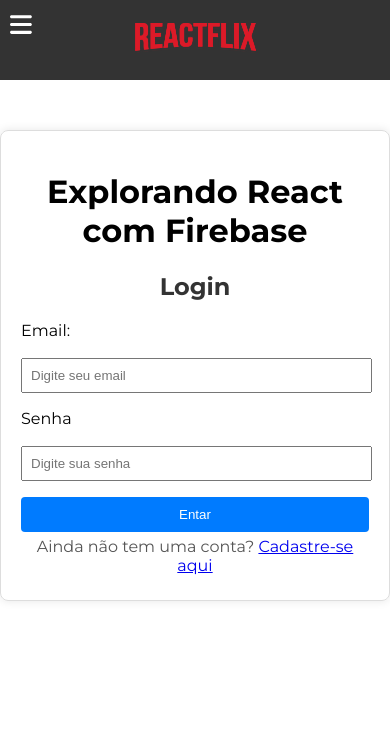
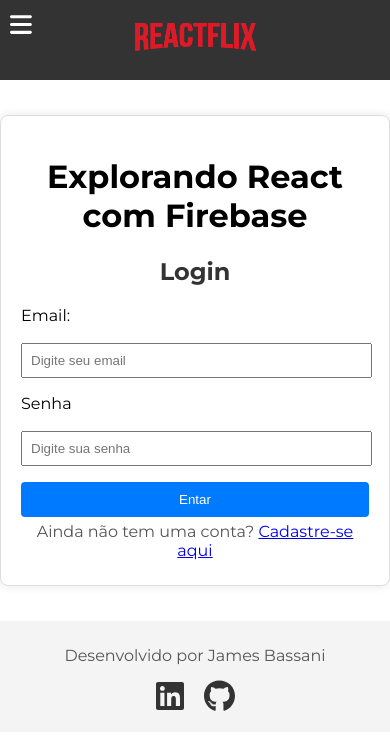
Before and after one commit to Jheimys/ReactAndFirebase, a React (Create React App) app: page /favoritos in a window 390 px wide. Shown: the top 750 px of the page. Built offline with nearby package versions, Linux system fonts and the light colour scheme; no server answers.

Commit message:
:construction: Creating responsive designer for the bookmarks page

```diff
--- a/package.json
+++ b/package.json
@@ -4,6 +4,7 @@
   "private": true,
   "dependencies": {
     "@fortawesome/fontawesome-svg-core": "^6.5.1",
+    "@fortawesome/free-brands-svg-icons": "^6.5.1",
     "@fortawesome/free-solid-svg-icons": "^6.5.1",
     "@fortawesome/react-fontawesome": "^0.2.0",
     "@testing-library/jest-dom": "^5.17.0",
--- a/src/App.js
+++ b/src/App.js
@@ -15,6 +15,7 @@
 
 //Hoolk
 import useAuth from "./hoolk/useAuth";
+import Footer from "./component/Footer";
 
 function App() {
   const { user, loadingUser } = useAuth();
@@ -51,6 +52,7 @@
           element={user ? <Favoritos /> : <Login to="/login" />}
         />
       </Routes>
+      <Footer />
     </BrowserRouter>
   );
 }
--- /dev/null
+++ b/src/component/Footer/Footer.css
@@ -0,0 +1,25 @@
+.footer {
+    background-color: #e0e0e05e;
+    padding: 20px;
+    text-align: center;
+}
+
+.footer-content {
+    display: flex;
+    flex-direction: column;
+    align-items: center;
+}
+
+.social-logos {
+        margin-top: 10px;
+}
+
+.social-logos a {
+    margin: 0 10px; /* Espaçamento entre os ícones/link */
+    text-decoration: none;
+    color: #333; /* Cor do link */
+}
+
+.social-logos a:hover {
+    color: #007bff; /* Cor do link ao passar o mouse (pode ajustar conforme necessário) */
+}
--- /dev/null
+++ b/src/component/Footer/index.js
@@ -0,0 +1,31 @@
+// Footer.js
+import { FontAwesomeIcon } from "@fortawesome/react-fontawesome";
+import { faLinkedin, faGithub } from "@fortawesome/free-brands-svg-icons";
+
+import './Footer.css';
+
+// Adicione os ícones diretamente no componente
+import { library } from '@fortawesome/fontawesome-svg-core';
+library.add(faLinkedin, faGithub);
+
+const Footer = () => {
+  return (
+    <footer className="footer">
+      <div className="footer-content">
+        <p>Desenvolvido por James Bassani</p>
+        <div className="social-logos">
+          {/* LinkedIn Logo */}
+          <a href="https://www.linkedin.com/in/seu-linkedin" target="_blank" rel="noopener noreferrer">
+            <FontAwesomeIcon icon={faLinkedin} size="2x" />
+          </a>
+          {/* GitHub Logo */}
+          <a href="https://github.com/seu-username" target="_blank" rel="noopener noreferrer">
+            <FontAwesomeIcon icon={faGithub} size="2x" />
+          </a>
+        </div>
+      </div>
+    </footer>
+  );
+};
+
+export default Footer;
--- a/src/index.css
+++ b/src/index.css
@@ -2,8 +2,8 @@
 
 body {
   margin: 0;
+  padding: 0;
   font-family: 'Montserrat', sans-serif;
-
 }
 
 code {
--- a/src/pages/Favoritos/Favoritos.css
+++ b/src/pages/Favoritos/Favoritos.css
@@ -26,3 +26,21 @@
     height: 40px;
     margin: 15px;
 }
+
+@media screen and (max-width: 768px) {
+    /* Adjust padding for smaller screens */
+    .favoritos-item {
+        padding: 0 20px;
+        flex-direction: column;
+    }
+
+    /* Margin for h3 on smaller screens */
+    .favoritos-item h3 {
+        margin-left: 10px;
+    }
+
+    /* Adjust button margin for smaller screens */
+    .favoritos-item-btn button {
+        margin: 10px;
+    }
+}
--- a/src/pages/Login/Login.css
+++ b/src/pages/Login/Login.css
@@ -1,10 +1,10 @@
 .container {
     max-width: 400px;
-    margin: 0 auto;
+    margin: 35px auto;
     padding: 20px;
     border: 1px solid #ddd;
     border-radius: 8px;
-    margin-top: 50px;
+    /* margin-top: auto; */
     box-shadow: 0 0 10px rgba(0, 0, 0, 0.1);
   }
 
```
Also changed, not shown: 1 other file (tests, documents, lock files or other folders).
